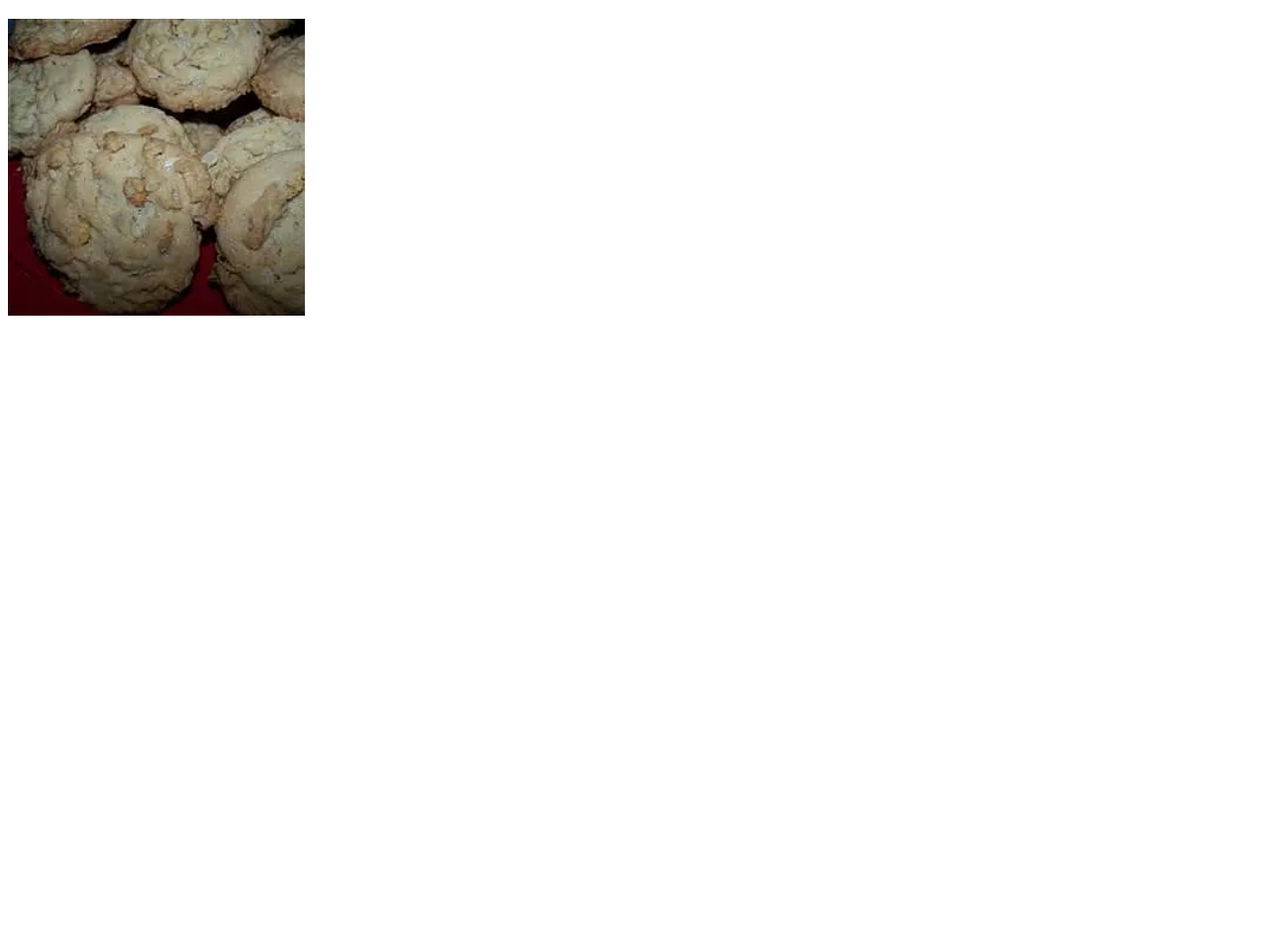
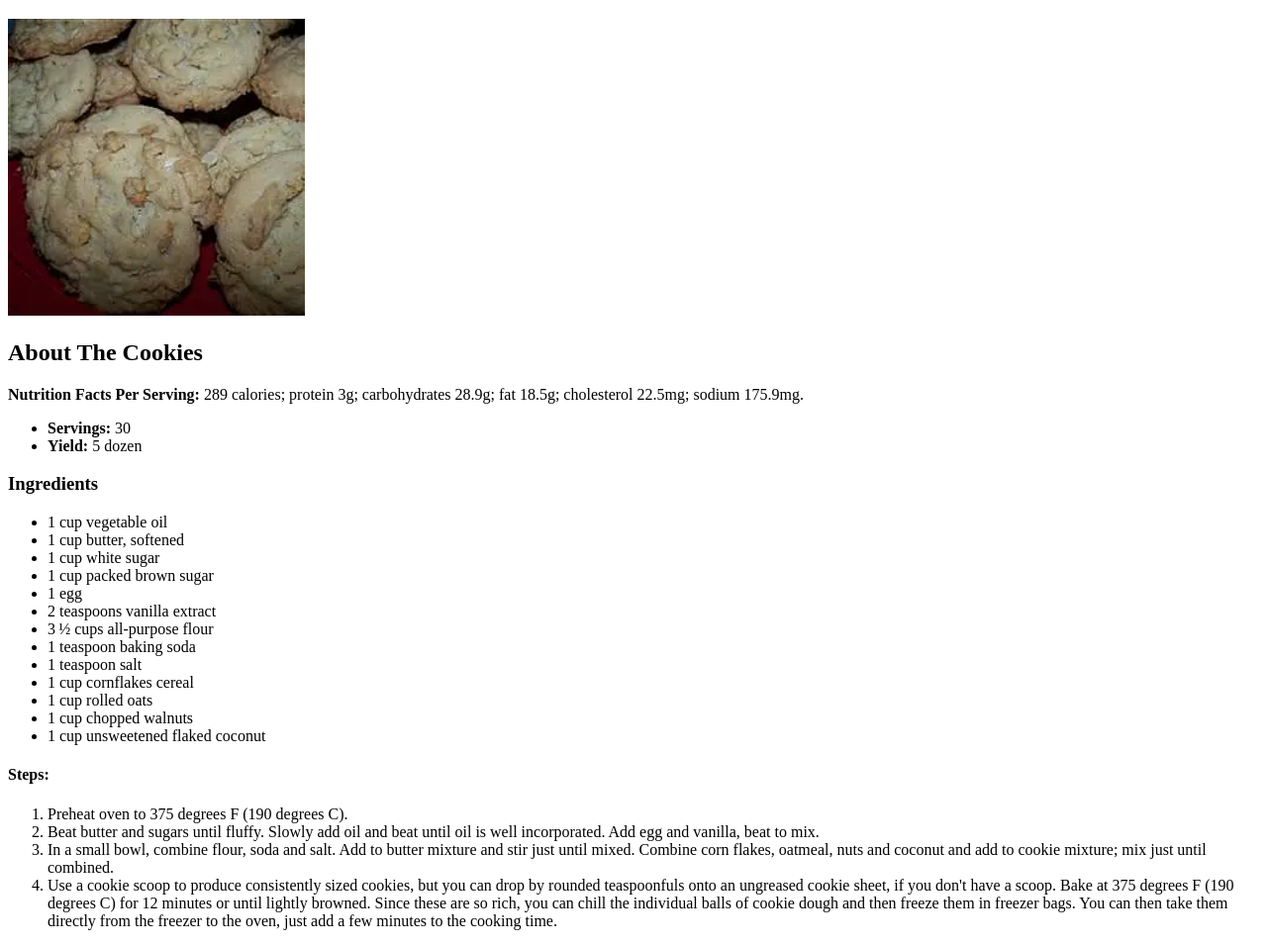
Before and after one commit to ForrestSchmeling/recipes, a plain HTML site: page Actual-recipes/cookies.html in a window 1280 px wide. Shown: the part 61-1017 px from the top of the page at 99% size. Before the commit the page ends 800 px from the top, so only its background shows below. Drawn offline with Linux system fonts and the light colour scheme.

Commit message:
Added embeded photo links to index and completed cookies page

```diff
--- a/Actual-recipes/cookies.html
+++ b/Actual-recipes/cookies.html
@@ -9,5 +9,45 @@
        <img src="../food-pics/cookies.jpg" alt="cookies"
        height="300"
        width="300">
+
+       <h2>About The Cookies</h2>
+       <strong>Nutrition Facts Per Serving:</strong> 289 calories; protein 3g; carbohydrates 28.9g;
+        fat 18.5g; cholesterol 22.5mg; sodium 175.9mg.
+        <ul>
+           <li><strong>Servings:</strong> 30</li>
+           <li><strong>Yield:</strong> 5 dozen </li>
+        </ul>
+
+        <h3>Ingredients</h3>
+        <ul>
+            <li>1 cup vegetable oil</li>
+            <li>1 cup butter, softened</li>
+            <li>1 cup white sugar</li>
+            <li>1 cup packed brown sugar</li>
+            <li>1 egg</li>
+            <li>2 teaspoons vanilla extract</li>
+            <li>3 ½ cups all-purpose flour</li>
+            <li>1 teaspoon baking soda</li>
+            <li>1 teaspoon salt</li>
+            <li>1 cup cornflakes cereal</li>
+            <li>1 cup rolled oats</li>
+            <li>1 cup chopped walnuts</li>
+            <li>1 cup unsweetened flaked coconut</li>
+        </ul>
+        <h4>Steps:</h4>
+        <ol>
+            <li>Preheat oven to 375 degrees F (190 degrees C).</li>
+            <li>Beat butter and sugars until fluffy. Slowly add oil and beat until oil is well incorporated.
+                Add egg and vanilla, beat to mix.
+            </li>
+                <li>In a small bowl, combine flour, soda and salt. Add to butter mixture and stir just until mixed.
+                     Combine corn flakes, oatmeal, nuts and coconut and add to cookie mixture; mix just until combined.
+                    </li>
+                    <li>Use a cookie scoop to produce consistently sized cookies, but you can drop by rounded teaspoonfuls onto an ungreased cookie sheet,
+                         if you don't have a scoop. Bake at 375 degrees F (190 degrees C) for 12 minutes or until lightly browned. Since these are so rich,
+                         you can chill the individual balls of cookie dough and then freeze them in freezer bags.
+                         You can then take them directly from the freezer to the oven, just add a few minutes to the cooking time.
+                        </li>
+        </ol>
     </body>
 </html>
```
Also changed, not shown: Actual-recipes/lasagna.html (+8 -1 lines), index.html (+12 -5 lines).
